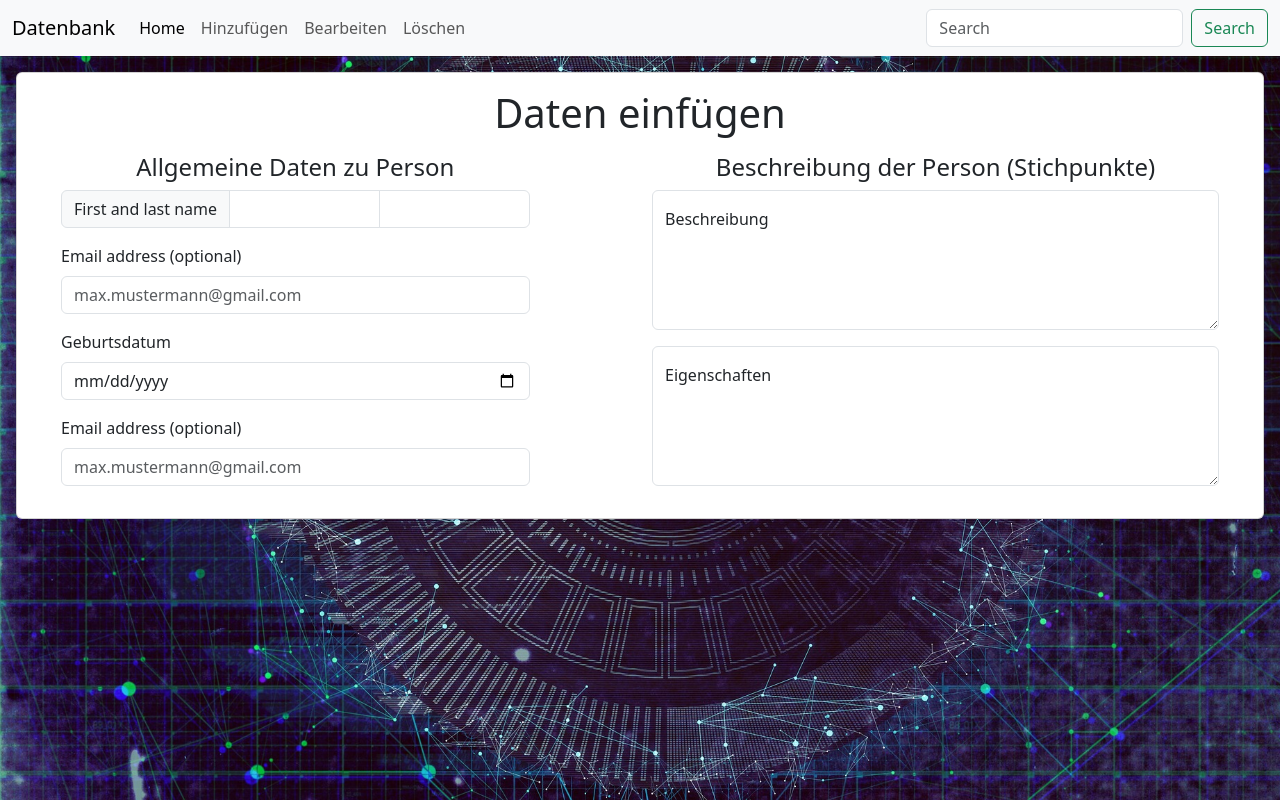
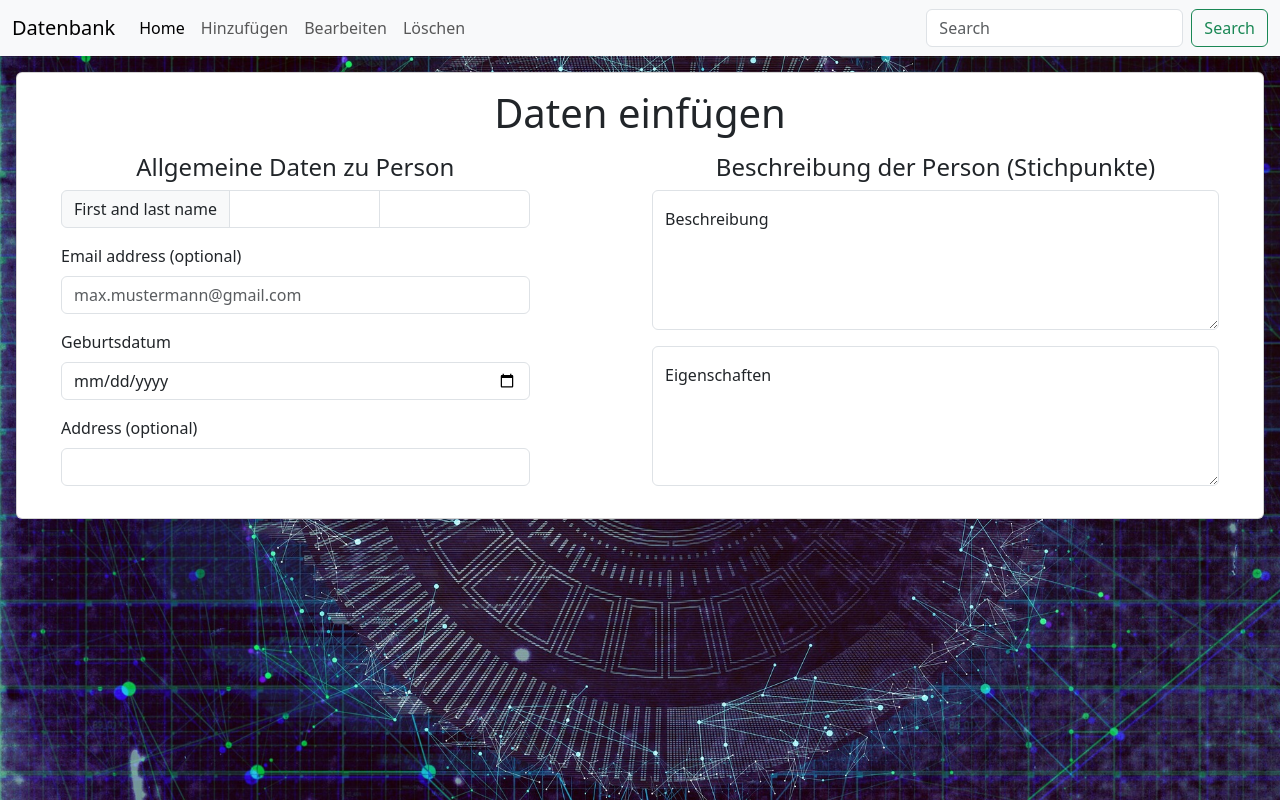
Before and after one commit to haager-ca/UserDatabase, a SvelteKit app: page /AddData in a window 1280 px wide. Built offline with nearby package versions, Linux system fonts and the light colour scheme.

Commit message:
still to be implemented

```diff
--- a/src/routes/AddData/+page.svelte
+++ b/src/routes/AddData/+page.svelte
@@ -19,9 +19,17 @@
 						<input type="date" class="form-control" id="InputBirthday" aria-describedby="emailHelp"/>
 					</div>
                     <div class="mt-3">
-						<label for="exampleInputEmail1" class="form-label">Email address (optional)</label>
-						<input type="email" class="form-control" id="InputEmail" aria-describedby="emailHelp" placeholder="max.mustermann@gmail.com"/>
+						<label for="InputAdress" class="form-label">Address (optional)</label>
+						<input type="adress" class="form-control" id="InputEmail" placeholder=""/>
 					</div>
+                    <!--stadt-->
+                    <!--postleitzahl-->
+                    <!--bundesland-->
+                    <!--Land-->
+                    <!--Familienmitglieder-->
+                    <!--Beziehungen-->
+                    <!--IQ-->
+                    <!--Freunde-->
 				</div>
                 <div class="col-1"></div>
 				<div class="col-6">
```
